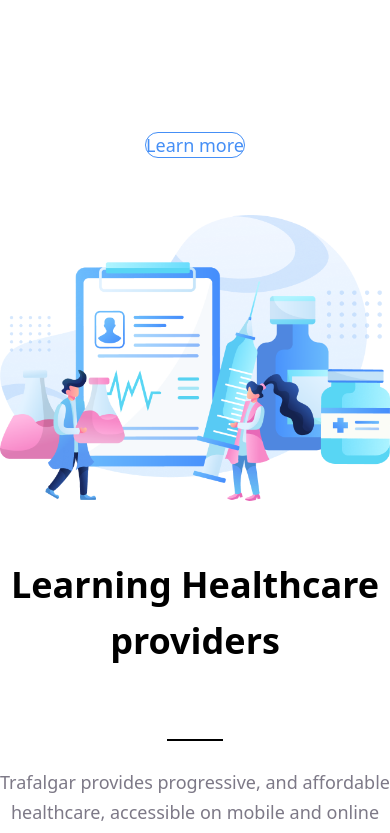
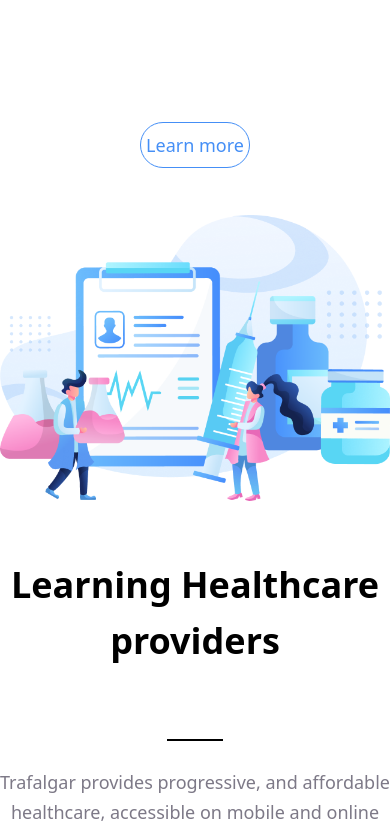
Before and after one commit to richardayikwei/Trafalgar-react, a React (Vite) app: page / in a window 390 px wide. Shown: the part 3900-4733 px from the top of the page. Built offline with nearby package versions, Linux system fonts and the light colour scheme.

Commit message:
button padding

```diff
--- a/src/components/Button.tsx
+++ b/src/components/Button.tsx
@@ -8,7 +8,7 @@
     <div className={`md:flex ${position} text-center mt-[70px]`}>
       <a
         href="#"
-        className="bg-white  border-[#458FF6] text-[#458FF6] text-[18px] border-[1.4px] rounded-[55px] border-solid leading-[60px] hover:bg-blue-700 min-h-[60px] min-w-[200px] hover:text-white "
+        className="bg-white  border-[#458FF6] text-[#458FF6] text-[18px] border-[1.4px] rounded-[55px] border-solid leading-[60px] hover:bg-blue-700 min-h-[60px] min-w-[200px] hover:text-white py-[10px] px-[5px] md:py-0 md:px-0"
       >
         {btntext}
       </a>
```
